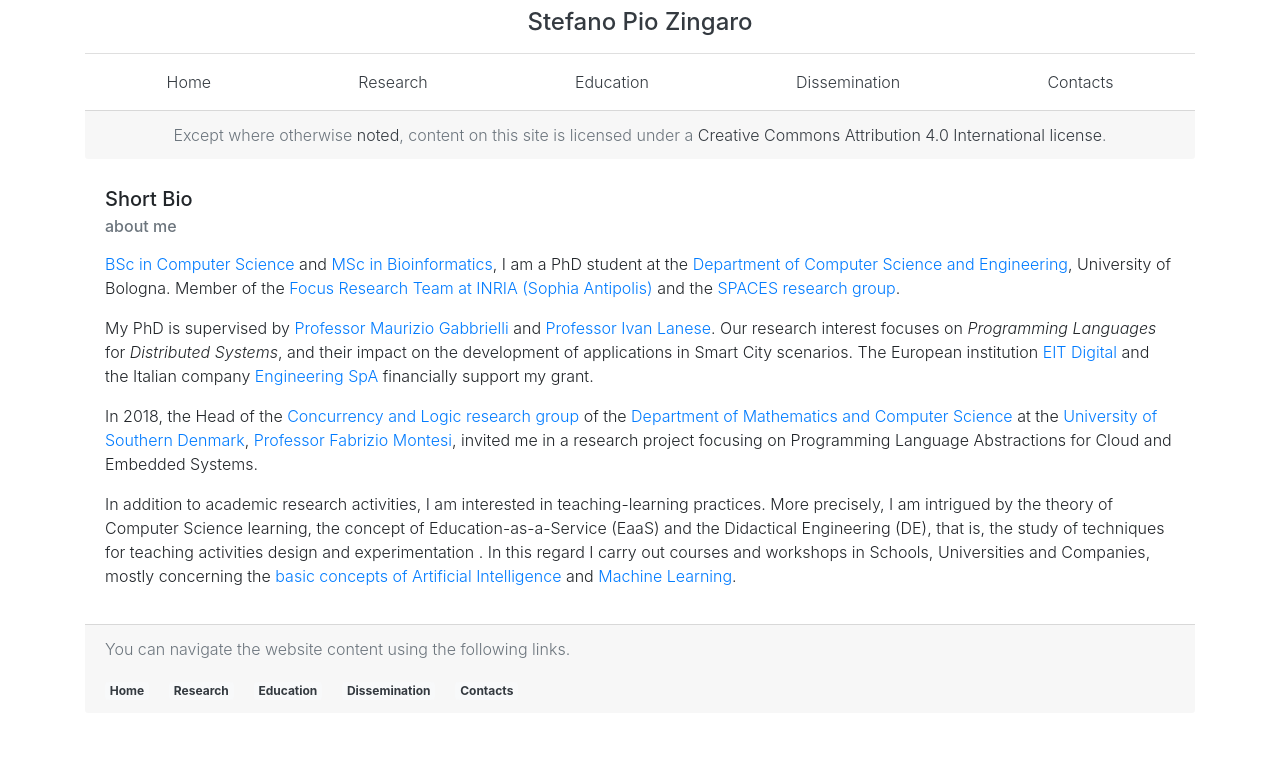
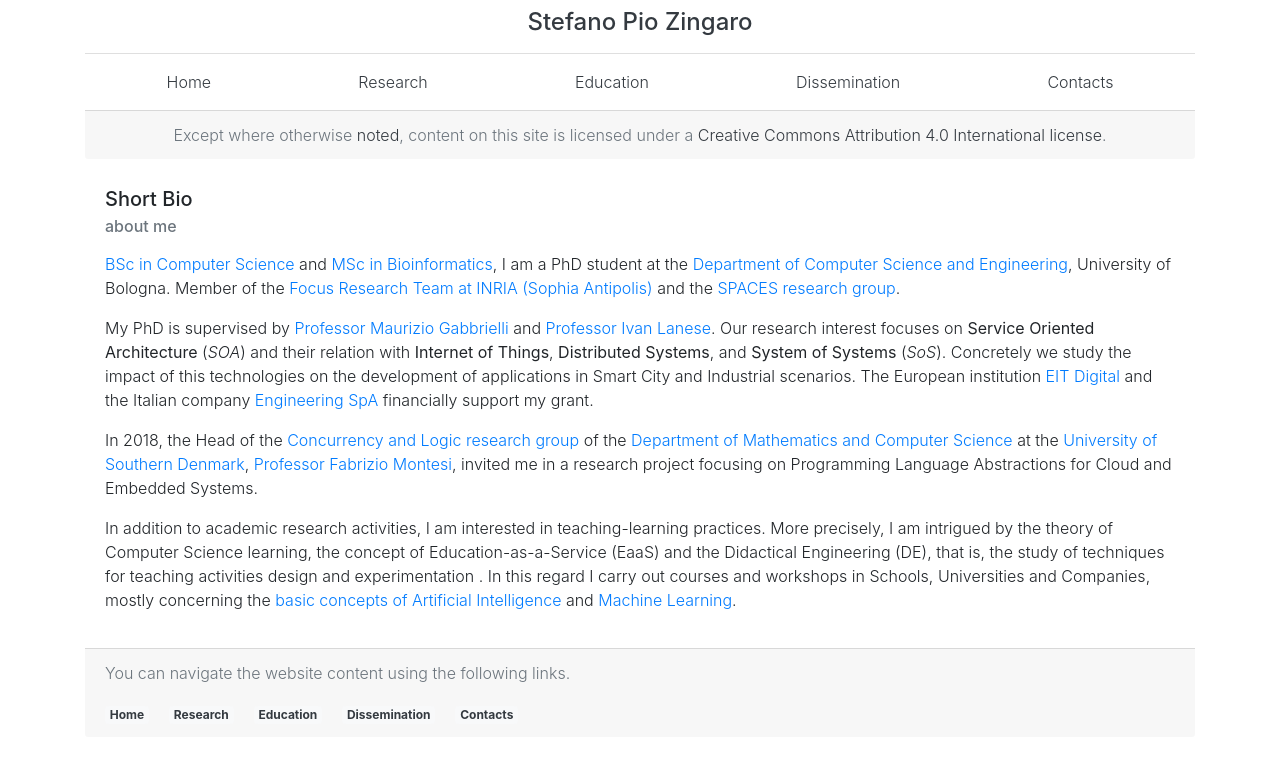
Before and after one commit to saltgz/saltgz.github.io, a Jekyll site: the page built from index.md, in a window 1280 px wide. Shown: the top 758 px of the page. Built offline with Jekyll 4.4.1, drawn with Linux system fonts in a browser that asks for light colours; nearby versions of some CDN libraries.

Commit message:
Update index.md

```diff
--- a/index.md
+++ b/index.md
@@ -14,8 +14,10 @@ group](http://www.cs.unibo.it/projects/spaces).
 My PhD is supervised by [Professor Maurizio
 Gabbrielli](http://www.cs.unibo.it/~gabbri/) and [Professor Ivan
 Lanese](http://www.cs.unibo.it/~lanese). Our research interest focuses on
-_Programming Languages_ for _Distributed Systems_, and their impact on the
-development of applications in Smart City scenarios. The European institution
+**Service Oriented Architecture** (_SOA_) and their relation with **Internet of Things**,
+**Distributed Systems**, and **System of Systems** (_SoS_). Concretely we study the impact
+of this technologies on the development of applications in Smart City and
+Industrial scenarios. The European institution
 [EIT Digital](https://www.eitdigital.eu/) and the Italian company [Engineering
 SpA](https://www.eng.it) financially support my grant.
 
```
